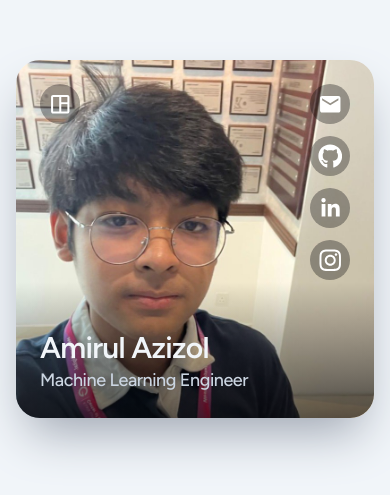
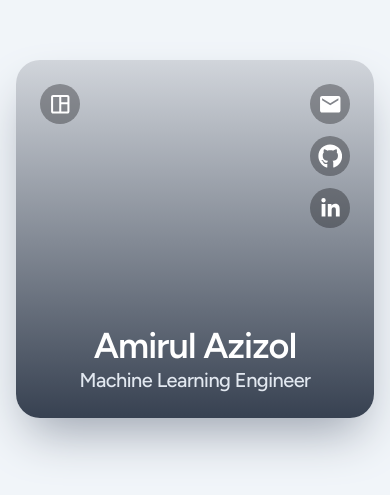
Before and after one commit to ami2802/website-2.0, a Next.js app: page / in a window 390 px wide. Shown: the part 183-678 px from the top of the page. Built offline with nearby package versions, Linux system fonts and the light colour scheme.

Commit message:
major refactor

```diff
--- a/app/layout.tsx
+++ b/app/layout.tsx
@@ -1,15 +1,13 @@
 import type { Metadata } from "next";
-import {
-  Figtree,
-} from "next/font/google";
+import { Figtree } from "next/font/google";
 import "./globals.css";
 import { ThemeProvider } from "@/components/theme-provider";
 
 const fontFamily = Figtree({ subsets: ["latin"] });
 
 export const metadata: Metadata = {
-  title: "Amirul's Portfolio",
-  description: "Amirul's Portfolio",
+  title: "amirul.dev",
+  description: "Amrul's Portfolio",
   icons: {
     icon: "/hk.ico",
   },
@@ -22,6 +20,24 @@ export default function RootLayout({
 }>) {
   return (
     <html lang="en">
+      <head>
+        <meta property="og:type" content="website" />
+        <meta property="og:title" content="Amirul Azizol" />
+        <meta
+          property="og:description"
+          content="Machine learning engineer."
+        />
+        <meta property="og:image" content="https://amirul.dev/og-image.png" />
+        <meta property="og:url" content="https://amirul.dev" />
+
+        <meta name="twitter:card" content="summary_large_image" />
+        <meta name="twitter:title" content="Amirul Azizol" />
+        <meta
+          name="twitter:description"
+          content="Machine learning engineer."
+        />
+        <meta name="twitter:image" content="https://amirul.dev/og-image.png" />
+      </head>
       <body className={fontFamily.className}>
         <ThemeProvider
           attribute="class"
--- a/app/page.tsx
+++ b/app/page.tsx
@@ -1,14 +1,11 @@
 "use client";
-import { RetroGrid } from "@/components/ui/retro-grid";
 import { Button } from "@/components/ui/button";
 import NavbarDropdown from "@/components/ui/navbar-dropdown";
 import { cn } from "@/lib/utils";
-import Image from "next/image";
 import Link from "next/link";
 import { useState } from "react";
 import { FaGithub, FaInstagram, FaLinkedinIn } from "react-icons/fa";
 import { MdEmail, MdOutlineSpaceDashboard } from "react-icons/md";
-import ProfilePic from "@/assets/pfp2.jpeg";
 import { Analytics } from "@vercel/analytics/react";
 
 export default function Home() {
@@ -16,19 +13,20 @@ export default function Home() {
     { text: "work", link: "/work" },
     { text: "projects", link: "/projects" },
     { text: "resume", link: "/resume.pdf" },
+    { text: "blog", link: "https://ami2802.substack.com/" },
   ];
 
   const urls = {
     "github": "https://github.com/brightcosmo",
     "linkedin": "https://www.linkedin.com/in/amirulazizol/",
     "email": "mailto:amirulazizol.dev@gmail.com",
-    "instagram": "https://www.instagram.com/amirul.4z/",
+    // "instagram": "https://www.instagram.com/amirul.4z/",
   }
 72
   const texts = {
     "name": "Amirul Azizol",
     "title": "Machine Learning Engineer",
-    "description": "",
+    "description": "is an early-career machine learning engineer based in Singapore.\nI work with NLP & LLM pipelines and scalable backend systems.\nI'm also interested in computational linguistics and AI safety. Feel free to reach out!",
   }
 
   const socialButtonStyle =
@@ -37,10 +35,10 @@ export default function Home() {
   const mobileSocialIconStyle = "text-white";
 
   const socials = [
-    {
-      glyph: <FaInstagram className={socialButtonStyle} />,
-      link: urls.instagram,
-    },
+    // {
+    //   glyph: <FaInstagram className={socialButtonStyle} />,
+    //   link: urls.instagram,
+    // },
     {
       glyph: <FaLinkedinIn className={socialButtonStyle} />,
       link: urls.linkedin,
@@ -74,12 +72,12 @@ export default function Home() {
       ),
       link: urls.linkedin,
     },
-    {
-      glyph: (
-        <FaInstagram fontSize="1.75em" className={cn(mobileSocialIconStyle)} />
-      ),
-      link: urls.instagram,
-    },
+    // {
+    //   glyph: (
+    //     <FaInstagram fontSize="1.75em" className={cn(mobileSocialIconStyle)} />
+    //   ),
+    //   link: urls.instagram,
+    // },
   ];
 
   const [imageEffect, setImageEffect] = useState<boolean>(false);
@@ -88,42 +86,22 @@ export default function Home() {
     <main className="flex h-[100vh] flex-col justify-center items-center p-4 sm:p-24 bg-slate-100 dark:bg-midnight">
     <div className="md:hidden absolute rounded-3xl shadow-2xl shadow-gray-400 dark:shadow-black w-full max-w-[26em] bg-white/80 dark:bg-slate-900/80 z-0" />
     {/* Mobile */}
-      <div className="md:hidden flex flex-col rounded-3xl shadow-2xl shadow-gray-400 dark:shadow-black overflow-hidden w-full max-w-[26em] z-10">
-        {/* Image container */}
-        <div className="relative w-full aspect-square z-0 bg-slate-100 dark:bg-midnight">
-          {/* Profile pic */}
-          <div className="h-full w-full">
-            <Image
-              src={ProfilePic}
-              alt="Profile picture"
-              fill
-              className="object-cover w-full h-full"
-            />
-          </div>
-          {/* Bottom banner */}
-          <div className="z-10 p-6 pt-12 absolute left-0 bottom-0 bg-gradient-to-t from-semiopaque to-transparent w-full">
-            <div className="flex flex-col">
-              <div className="font-semibold text-3xl text-slate-100 tracking-tight">
-                {texts.name}
-              </div>
-              <div className="font-medium text-lg text-slate-300 tracking-tight">
-                {texts.title}
-              </div>
-            </div>
-          </div>
+    <div className="md:hidden flex flex-col rounded-3xl shadow-2xl shadow-gray-400 dark:shadow-black overflow-hidden w-full max-w-[26em] z-10 bg-gradient-to-b from-gray-300 to-gray-700 dark:from-slate-700 dark:to-slate-900">
+      {/* Banner content */}
+      <div className="relative w-full aspect-square z-0 flex flex-col justify-between">
 
         {/* Top bar */}
         <div className="z-10 p-6 absolute left-0 top-0 right-0">
           <div className="flex flex-row gap-4 justify-between items-start">
             <NavbarDropdown asChild forceDarkShadow>
               <Button
-                  size={"icon"}
-                  variant={"ghost"}
-                  className="bg-moretransparent rounded-full hover:bg-semiopaque transition ease-in-out hover:scale-110 hover:-rotate-12 focus:outline-none ring-0 outline-none border-none focus:ring-0 focus:ring-offset-0 ring-offset-0 focus-visible:ring-0 focus-visible:ring-offset-0"
+                size="icon"
+                variant="ghost"
+                className="bg-moretransparent rounded-full hover:bg-semiopaque transition ease-in-out hover:scale-110 hover:-rotate-12 focus:outline-none ring-0"
               >
                 <MdOutlineSpaceDashboard
                   fontSize="1.75em"
-                    className="text-white focus:outline-none ring-0 outline-none border-none focus:ring-0 focus:ring-offset-0 ring-offset-0"
+                  className="text-white"
                 />
               </Button>
             </NavbarDropdown>
@@ -131,9 +109,9 @@ export default function Home() {
               {mobileSocials.map((social, idx) => (
                 <Button
                   key={idx}
-                    size={"icon"}
-                    variant={"ghost"}
-                    className="bg-moretransparent rounded-full hover:bg-semiopaque transition ease-in-out hover:scale-110 hover:-rotate-12 focus-visible:ring-0 focus-visible:ring-offset-0"
+                  size="icon"
+                  variant="ghost"
+                  className="bg-moretransparent rounded-full hover:bg-semiopaque transition ease-in-out hover:scale-110 hover:-rotate-12 focus-visible:ring-0"
                   asChild
                 >
                   <Link href={social.link}>{social.glyph}</Link>
@@ -142,38 +120,31 @@ export default function Home() {
             </div>
           </div>
         </div>
+
+        {/* Bottom banner */}
+        <div className="z-10 p-6 absolute left-0 bottom-0 w-full">
+          <div className="flex flex-col items-center">
+            <h1 className="font-semibold text-4xl text-white tracking-tight">{texts.name}</h1>
+            <h2 className="font-medium text-xl text-slate-200 tracking-tight">{texts.title}</h2>
           </div>
         </div>
 
+      </div>
+    </div>
       {/* Web */}
-      <div className="hidden w-[48em] md:flex flex-col md:flex-row gap-6 lg:gap-10 max-w-6xl items-center lg:items-stretch rounded-xl relative z-10 bg-customGray">
-
-        {/* Profile pic */}
-        <div className="relative aspect-square md:h-[16em] lg:h-[16em] flex-shrink-0">
-          <Image
-            src={ProfilePic}
-            alt="Profile picture"
-            className={cn(
-              "h-full rounded-xl shadow-xl transition ease-in-out hover:scale-110 duration-500 hover:cursor-pointer"
-            )}
-            onClick={() => setImageEffect(true)}
-            onAnimationEnd={() => setImageEffect(false)}
-          />
-        </div>
-
+      <div className="hidden md:flex flex-col md:flex-row gap-6 lg:gap-10 max-w-6xl items-center justify-center rounded-xl relative z-10 bg-customGray">
         {/* Content */}
-        <div className="flex flex-col justify-between w-[40em]">
+        <div className="flex flex-col justify-between">
           <div className="flex flex-col justify-center lg:gap-5 w-full flex-1">
-            <div className="flex flex-col gap-1">
-              <h1 className="font-bold text-5xl lg:text-7xl text-slate-700 dark:text-slate-100 tracking-tight">
+            <div className="flex flex-col gap-3">
+              <h2 className="font-bold text-3xl lg:text-5xl text-slate-700 dark:text-slate-100 tracking-tight">
                 {texts.name}
-              </h1>
-              <h2 className="font-semibold text-xl lg:text-3xl text-slate-500 dark:text-slate-400 tracking-tight">
-                {texts.title}
               </h2>
-              <p className="font-semibold text-m lg:text-xl text-slate-500 dark:text-slate-500 tracking-tight">
+              <div className="max-w-xl">
+                <p className="font-medium text-l lg:text-l text-slate-500 dark:text-slate-400 tracking-tight whitespace-pre-line">
                   {texts.description}
                 </p>
+              </div>
             </div>
             <div className="flex flex-row justify-between items-center gap-2 -ml-3">
             <div className="flex flex-row gap-200 items-center">
@@ -189,7 +160,7 @@ export default function Home() {
                 </Link>
               ))}
             </div>
-            <div className="flex flex-row gap-2 items-center h-full w-full justify-center">
+            <div className="flex flex-row gap-2 items-center h-full w-full justify-end">
               {socials.map((social, idx) => (
                 <Link
                   target="_blank"
@@ -205,7 +176,6 @@ export default function Home() {
           </div>
         </div>
       </div>
-      {/* <RetroGrid className="absolute inset-0 bg-gradient-to-t from-background to-transparent to-90%"/> */}
       <Analytics />
     </main>
   );
--- a/app/work/page.tsx
+++ b/app/work/page.tsx
@@ -18,12 +18,41 @@ export default function WorkPage() {
       companyLogoUrl: TransPerfectLogo,
       start_date: formatFromMMMYYYY("Apr 2025"),
       listDescription: [
-        "Served as a vendor language engineer, focusing on multilingual voice assistant features, bugfixes, and R&D.",
-        "Fine-tuned model inputs to support Malay/Indonesian, improving understanding accuracy by 25%.",
-        "Automated data preprocessing and error analysis pipelines using Python, reducing noise in utterances by 35%.",
-        "Improved data pipelines on localized datasets for developing agentic and LLM-driven voice assistant features."
+        "Engineered ML pipelines for Malay voice assistant capabilities, covering ASR, NLU, TTS, and agentic LLMs.",
+        "Fine-tuned transformer-based semantic parsing and execution routing models; resolved 200+ regression bugs while maintaining 95% recall and precision across key intent categories.",
+        "Designed and executed ML experiments on preprocessed datasets, achieving a 23% reduction in data noise via automated filtering heuristics.",
+        "Collaborated with data curators to construct high-quality datasets spanning 14 domains (10K+ entries).",
+        "Automated end-to-end UI interaction for voice assistant, reducing manual QA effort by 90%.",
+        "Delivered 50+ localized health features by implementing new logic, triaging bugs, and validating integration tests."
       ],
-      tags: ["Natural Language Processing", "Machine Learning", "Swift", "Python", "Java", "Shell"]
+      tags: ["PyTorch", "Ray", "Kubernetes", "Python", "Swift"]
+    },
+    {
+      role: "Software Engineer Intern",
+      companyName: "Wavelet Solutions",
+      companyLogoUrl: WaveletLogo,
+      start_date: formatFromMMMYYYY("Jan 2024"),
+      end_date: formatFromMMMYYYY("Jun 2024"),
+      listDescription: [
+        "Optimized infrastructure and ensured reliability for an ERP processing 1M+ monthly financial transactions.",
+        "Engineered asynchronous ETL job processors to migrate 5M+ records to a centralized data lake.",
+        "Designed RESTful APIs using Java Spring Boot, enforcing strict error handling to meet a 99.9% uptime SLA.",
+        "Owned the end-to-end deployment of a configurable UI module across 10+ system components, impacting thousands of enterprise users."
+      ],
+      tags: ["SQL", "AWS", "Java", "Angular", "ETL"]
+    },
+    {
+      role: "Firmware Engineer Intern",
+      companyName: "Western Digital",
+      companyLogoUrl: WesternDigitalLogo,
+      start_date: formatFromMMMYYYY("Nov 2023"),
+      end_date: formatFromMMMYYYY("Jan 2024"),
+      listDescription: [
+        "Developed C++ firmware features for enterprise HDDs and Python automation scripts for failure analysis.",
+        "Implemented retry logic for hardware tests in Jenkins pipelines, reducing false positive build failure rates.",
+        "Reduced outstanding bugs by 21% for the host interface team"
+      ],
+      tags: ["C/C++", "Python", "Jenkins", "CI/CD"]
     },
     {
       role: "Teaching Assistant",
@@ -42,38 +71,11 @@ export default function WorkPage() {
       start_date: formatFromMMMYYYY("Jun 2024"),
       end_date: formatFromMMMYYYY("Jul 2024"),
       listDescription: [
-        "Led a global, cross-functional team of students to improve technical infrastructure for a local tutoring company.",
+        "Led a global, cross-functional team of students to improve technical infrastructure for a local tutoring company."
       ],
-    },
-    {
-      role: "Software Engineer Intern",
-      companyName: "Wavelet Solutions",
-      companyLogoUrl: WaveletLogo,
-      start_date: formatFromMMMYYYY("Jan 2024"),
-      end_date: formatFromMMMYYYY("Jun 2024"),
-      listDescription: [
-        "Developed, tested, and deployed a major general UI setting applied to 10+ applets in production.",
-        "Refactored a Flutter mobile app to improve overall performance, cutting image and video load times by half.",
-        "Built queue tables and job processors to migrate millions of records from legacy systems to a datalake.",
-        "Performed 20+ micro-frontend deployments, utilizing AWS services such as S3 and Lambda.",
-        "Updated and maintained various CRUD RESTful APIs using Java with Spring Boot."
-      ],
-      tags: ["Flutter", "Angular", "NGRX", "AWS", "Java", "PostgreSQL", "ETL"]
-    },
-    {
-      role: "Firmware Engineer Intern",
-      companyName: "Western Digital",
-      companyLogoUrl: WesternDigitalLogo,
-      start_date: formatFromMMMYYYY("Nov 2023"),
-      end_date: formatFromMMMYYYY("Jan 2024"),
-      listDescription: [
-        "Developed and maintained eHDD firmware using unit testing, CI pipelines, and agile methodologies.",
-        "Resolved high priority bugs, including technical investigations and failure analysis on firmware problems.",
-        "Reduced the average bugs per sprint by 21% for the host interface team."
-      ],
-      tags: ["C/C++", "Unit Testing", "Multithreaded development"]
     }
   ];
+
 
   const scholarships: WorkInfo[] = [
     {
--- a/components/ui/navbar-dropdown.tsx
+++ b/components/ui/navbar-dropdown.tsx
@@ -43,6 +43,9 @@ export default function NavbarDropdown({
         <DropdownMenuItem asChild>
           <Link href="/documents/resume.pdf">resume</Link>
         </DropdownMenuItem>
+        <DropdownMenuItem asChild>
+          <Link href="https://ami2802.substack.com/">blog</Link>
+        </DropdownMenuItem>
       </DropdownMenuContent>
     </DropdownMenu>
   );
```
Also changed, not shown: app/projects/page.tsx (+4 -4 lines), components/ui/Navbar.tsx (+11 -0 lines), 2 other files (tests, documents, lock files or other folders). Lines whose indentation alone changed are shown as unchanged.
